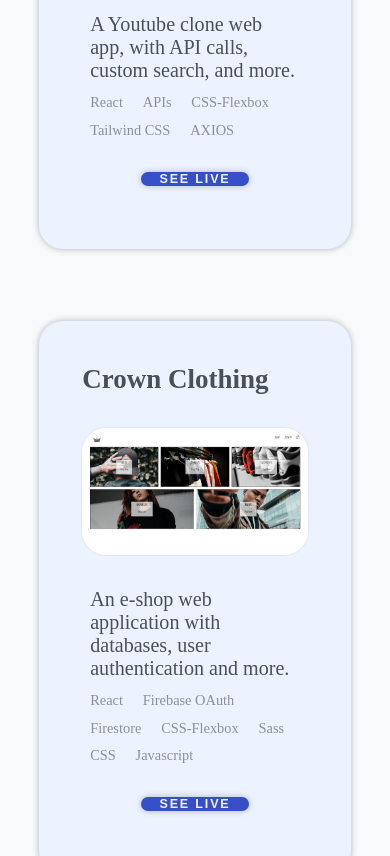
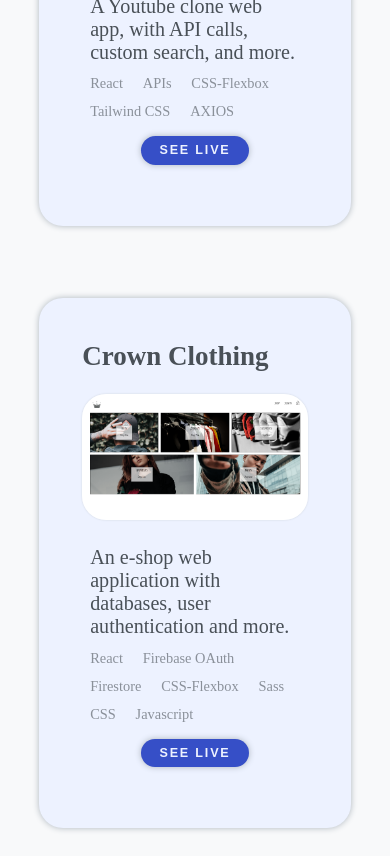
Before and after one commit to visconttig/portfolio-live, a React (Create React App) app: page / in a window 390 px wide. Shown: the part 4500-5356 px from the top of the page. Built offline with nearby package versions, Linux system fonts and the light colour scheme.

Commit message:
Add breakpoint.

```diff
--- a/src/App.js
+++ b/src/App.js
@@ -1,5 +1,5 @@
 import React from "react";
-import './App.css';
+import './App.scss';
 import Home from "./routes/home/home.component.jsx";
 
 
--- a/src/components/live-site/live-site.styles.scss
+++ b/src/components/live-site/live-site.styles.scss
@@ -17,7 +17,6 @@
     .see-live-button {
       opacity: 1;
       transition: opacity 1s;
-      // box-shadow: 0 0 12px #adb5bd;
       box-shadow: 0 0 12px #00ffff;
     }
 
@@ -56,21 +55,9 @@
 
 
 
-// .title {
-//   font-size: 3rem;
-//   color: #04030f;
-//   position: absolute;
-//   margin: 0 8px;
-//   margin-top: 8px;
-//   display: flex;
-
-//   opacity: 0;
-//   transition: opacity 1s ease;
-// }
 
 .title2 {
   margin: 0 0.8rem;
-  // margin-bottom: 2rem;
   margin-bottom: 2.4rem;
   margin-left: 0;
   font-size: 3rem;
@@ -164,61 +151,61 @@
   color: rgb(255, 255, 255);
 }
 
-// // some spacing here:::
+/* // // some spacing here:::
 // div.gallery-container:last-of-type::after {
 //   content: "";
 //   height: 25vh;
 //   width: 100%;
 // }
 
-@media screen and (max-width: 600px) {
-  .live-site-container,
-  .live-site-container:nth-child(odd) {
-    display: flex;
-    flex-direction: column;
-    justify-content: space-evenly;
-    align-items: center;
-    padding: 3vw 0;
-    gap: 25px;
-  }
+// @media screen and (max-width: 600px) {
+//   .live-site-container,
+//   .live-site-container:nth-child(odd) {
+//     display: flex;
+//     flex-direction: column;
+//     justify-content: space-evenly;
+//     align-items: center;
+//     padding: 3vw 0;
+//     gap: 25px;
+//   }
 
-  .description-container {
-    display: flex;
-    flex-direction: column;
-    align-items: center;
-    justify-content: space-evenly;
-    width: 100%;
-  }
+//   .description-container {
+//     display: flex;
+//     flex-direction: column;
+//     align-items: center;
+//     justify-content: space-evenly;
+//     width: 100%;
+//   }
 
-  .image-container {
-    width: 100%;
-  }
+//   .image-container {
+//     width: 100%;
+//   }
 
-  .title {
-    display: flex;
-    position: static;
-    // color: white;
-    opacity: 1;
-  }
+//   .title {
+//     display: flex;
+//     position: static;
+//     // color: white;
+//     opacity: 1;
+//   }
 
-  .see-live-button {
-    position: static;
-    display: flex;
-    opacity: 1;
-  }
+//   .see-live-button {
+//     position: static;
+//     display: flex;
+//     opacity: 1;
+//   }
 
-  .skills-row {
-    display: flex;
-    opacity: 1;
-  }
+//   .skills-row {
+//     display: flex;
+//     opacity: 1;
+//   }
 
-  .live-site-container,
-  .title,
-  .skills-row,
-  .image-container,
-  .see-live-button {
-    &:hover {
-      transform: none;
-    }
-  }
-}
+//   .live-site-container,
+//   .title,
+//   .skills-row,
+//   .image-container,
+//   .see-live-button {
+//     &:hover {
+//       transform: none;
+//     }
+//   }
+// } */
--- a/src/index.css
+++ /dev/null
@@ -1,100 +0,0 @@
-* {
-  margin: 0;
-  padding: 0;
-  box-sizing: border-box;
-}
-
-:root {
-  font-size: 10px;
-}
-
-
-.section-helper {
-  min-height: calc(100vh + 10vh);
-  padding: 12.8rem 0;
-}
-
-
-/* test space  */
-/* .call-to-action-section {
- margin-bottom: 500px;
-} */
-
-
-
-
-
-.container {
-  width: 80vw;
-  margin: 0 auto;
-}
-
-body {
-  /* color: #343a40; */
-  color: #495057;
-}
-
-h1 {
-  font-size: 6.3vw;
-}
-
-h2 {
-  font-size: 5.8676vw;
-}
-
-p {
-  font-size: 2.8rem;
-}
-
-li:not(.skill) {
-  font-size: 2.6rem;
-}
-
-li.skill {
-  font-size: 1.6rem;
-}
-
-div h2,
-div h1:not(.intro-title),
-div h3 {
-  margin-bottom: 9.375vw;
-}
-
-
-@media screen and (max-width: 800px) {
-  h1 {
-    font-size: calc(3rem + 2.5vw);
-  }
-
-  h2 {
-    font-size: calc(2.3rem + 3vw);
-  }
-
-  p {
-    font-size: calc(1.8rem + 1vw);
-  }
-
-  li:not(.skill) {
-    font-size: calc(1.6rem + 1vw);
-  }
-}
-
-
-/* ************* new ************** */
-@media screen and (max-width: 1100px){
-
-  :root {
-    font-size: 9px;
-  }
-
-  .section-helper {
-    padding: 9.6rem 0;
-  }
-
-}
-
-@media screen and (min-width: 1300px) {
-  h1 {
-    font-size: 8rem;
-  }
-}
--- a/src/index.js
+++ b/src/index.js
@@ -1,6 +1,6 @@
 import React from 'react';
 import ReactDOM from 'react-dom/client';
-import './index.css';
+import './index.scss';
 import App from './App';
 
 
--- /dev/null
+++ b/src/index.scss
@@ -0,0 +1,163 @@
+* {
+  margin: 0;
+  padding: 0;
+  box-sizing: border-box;
+}
+
+:root {
+  font-size: 10px;
+}
+
+
+.section-helper {
+  min-height: calc(100vh + 10vh);
+  padding: 12.8rem 0;
+}
+
+
+/* test space  */
+/* .call-to-action-section {
+ margin-bottom: 500px;
+} */
+
+
+
+
+
+.container {
+  width: 80vw;
+  margin: 0 auto;
+}
+
+body {
+  /* color: #343a40; */
+  color: #495057;
+}
+
+h1 {
+  font-size: 6.3vw;
+}
+
+h2 {
+  font-size: 5.8676vw;
+}
+
+p {
+  font-size: 2.8rem;
+}
+
+li:not(.skill) {
+  font-size: 2.6rem;
+}
+
+li.skill {
+  font-size: 1.6rem;
+}
+
+div h2,
+div h1:not(.intro-title),
+div h3 {
+  margin-bottom: 9.375vw;
+}
+
+
+@media screen and (max-width: 800px) {
+  h1 {
+    font-size: calc(3rem + 2.5vw);
+  }
+
+  h2 {
+    font-size: calc(2.3rem + 3vw);
+  }
+
+  p {
+    font-size: calc(1.8rem + 1vw);
+  }
+
+  li:not(.skill) {
+    font-size: calc(1.6rem + 1vw);
+  }
+
+  /* ok */
+ .main-container .live-site-container,
+ .main-container .live-site-container:nth-child(odd) {
+    display: flex;
+    flex-direction: column !important;
+    justify-content: space-evenly;
+    align-items: center;
+    padding: 0 0;
+  }
+
+  /* ok  */
+  .description-container {
+    display: flex;
+    flex-direction: column;
+    align-items: center;
+    justify-content: space-evenly;
+    width: 100% !important;
+  }
+
+  .image-container {
+    width: 100% !important;
+    margin-bottom: 2rem;
+  }
+
+  /* ok  */
+ .main-container .title {
+    display: flex;
+    position: static;
+    opacity: 1;
+  }
+
+  .live-site-container .see-live-button {
+    position: static;
+    display: flex;
+    opacity: 1;
+    position: relative;
+    padding: 0.8rem 0.4rem;
+  }
+
+  .description-container .skills-row {
+    // display: flex;
+    opacity: 1;
+    margin-bottom: 2rem;
+  }
+
+  // .live-site-container,
+  // .title,
+  // .skills-row,
+  // .image-container,
+  // .see-live-button,
+  // .see-live-button a:link, .see-live-button a:active,
+  // .see-live-button a:visited {
+  //   opacity: 1 !important;
+  // }
+}
+
+
+/* ************* new ************** */
+@media (max-width: 1100px){
+
+  :root {
+    font-size: 9px;
+  }
+
+  .section-helper {
+    padding: 9.6rem 0;
+  }
+
+  .get-in-touch-nav-link:link, .get-in-touch-nav-link:visited {
+    font-size: 8px;
+  }
+
+  body .navigation-section {
+    // background-color: black;
+  }
+
+}
+
+/* @media screen and (min-width: 1300px) {
+  h1 {
+    font-size: 8rem;
+  }
+} */
```
Also changed, not shown: src/App.css (deleted), src/App.scss (added).
